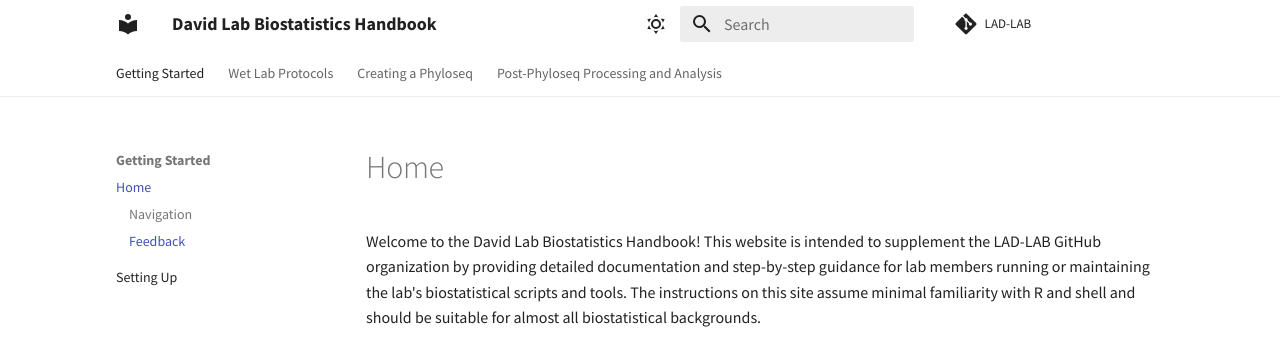
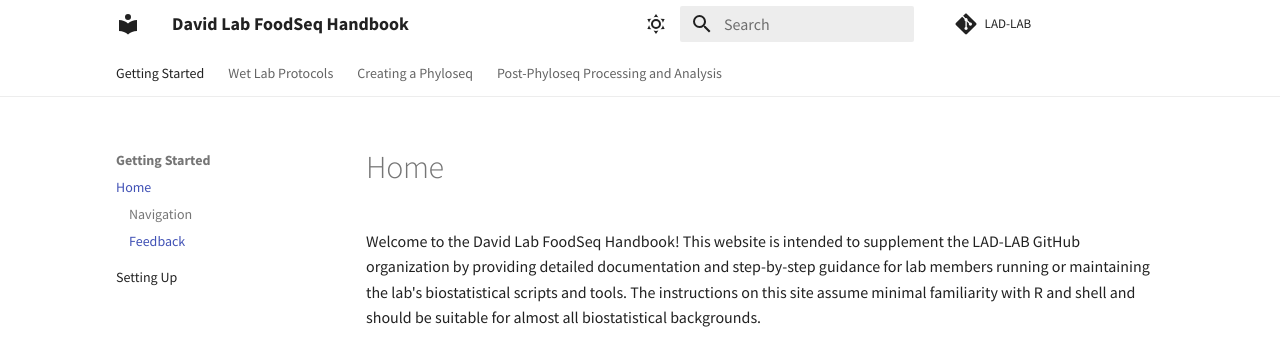
Before and after one commit to LAD-LAB/lad-lab.github.io, an MkDocs documentation site: the page built from docs/index.md, in a window 1280 px wide and 1279 px high. Shown: the top 340 px of the window. Built offline with MkDocs 1.6.1 and Material for MkDocs 9.7.7, drawn with Linux system fonts in a browser that asks for light colours.

Commit message:
Rebrand site from Biostatistics Handbook to FoodSeq Handbook
Co-Authored-By: Claude Opus 4.6 <noreply@anthropic.com>

```diff
--- a/docs/index.md
+++ b/docs/index.md
@@ -1,6 +1,6 @@
 # Home
 
-Welcome to the David Lab Biostatistics Handbook! This website is intended to supplement the LAD-LAB GitHub organization by providing detailed documentation and step-by-step guidance for lab members running or maintaining the lab's biostatistical scripts and tools. The instructions on this site assume minimal familiarity with R and shell and should be suitable for almost all biostatistical backgrounds.
+Welcome to the David Lab FoodSeq Handbook! This website is intended to supplement the LAD-LAB GitHub organization by providing detailed documentation and step-by-step guidance for lab members running or maintaining the lab's biostatistical scripts and tools. The instructions on this site assume minimal familiarity with R and shell and should be suitable for almost all biostatistical backgrounds.
 
 !!! warning
 
--- a/mkdocs.yml
+++ b/mkdocs.yml
@@ -1,4 +1,4 @@
-site_name: David Lab Biostatistics Handbook
+site_name: David Lab FoodSeq Handbook
 
 nav:
 - Getting Started:
```
